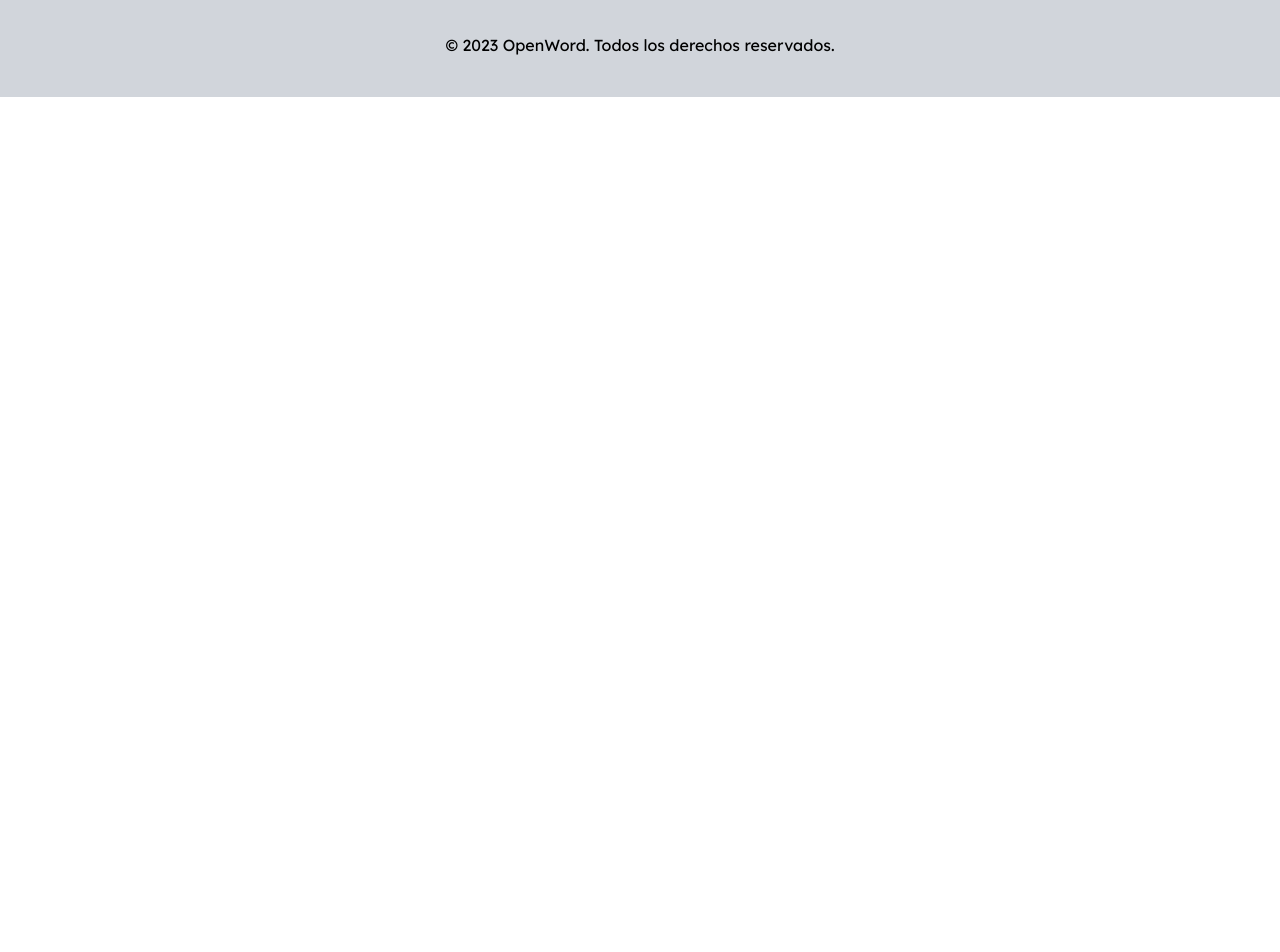
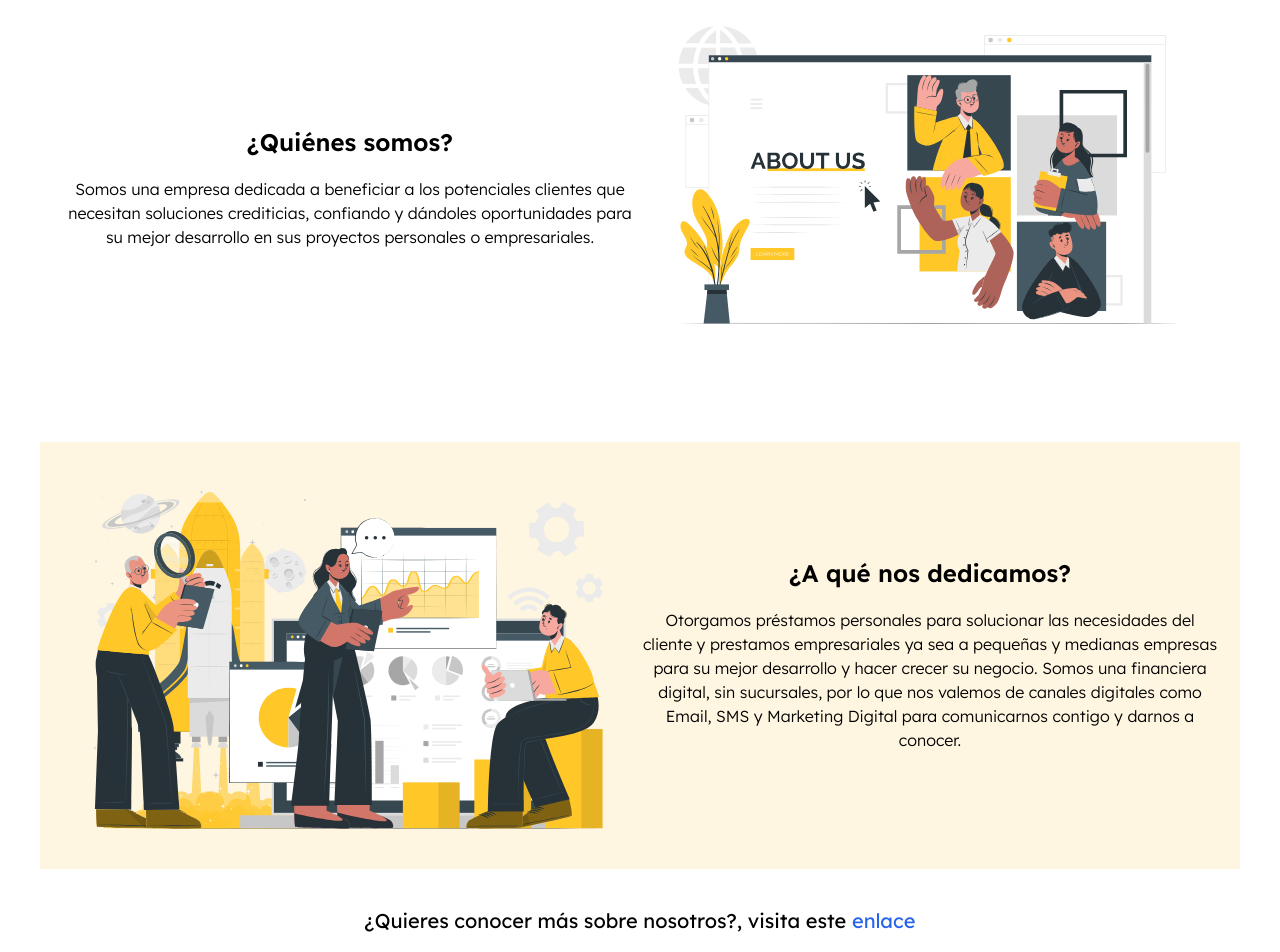
Before and after one commit to miguelhenaoa/next-js-challenge, a Next.js app: page / in a window 1280 px wide. Shown: the part 1740-2692 px from the top of the page. Before the commit the page ends 1837 px from the top, so only its background shows below. Built offline with nearby package versions, Linux system fonts and the light colour scheme.

Commit message:
feat: add new section to Home page

```diff
--- a/app/page.tsx
+++ b/app/page.tsx
@@ -1,6 +1,7 @@
 "use client"
 import { useRouter } from "next/navigation";
 import Image from "next/image";
+import Link from 'next/link';
 import Card from "../components/card";
 
 const text = "¡Obtén el impulso financiero que necesitas hoy mismo con nuestros préstamos rápidos y confiables!";
@@ -10,7 +11,7 @@ export default function Home() {
   const router = useRouter();
 
   return (
-    <section className="">
+    <section>
       <section className="px-5 bg-[#fef6e1] grid grid-cols-1 py-10 lg:grid-cols-2 sm:px-10 lg:px-64">
         <div className="col-span-1 grid gap-y-5">
           <div>
@@ -70,6 +71,50 @@ export default function Home() {
           />
         </div>
       </section>
+      <section className='grid p-10 text-center gap-y-10'>
+        <h2 className='text-3xl font-medium'>Conócenos, <span className='text-blue-600'>¡Somos OpenWord!</span></h2>
+        <section className='grid grid-cols-1 p-5 md:grid-cols-2 '>
+          <section className='col-span-1 gap-y-5 flex flex-col justify-center'>
+            <h5>¿Quiénes somos?</h5>
+            <article className="font-light">
+              <p>
+                Somos una empresa dedicada a beneficiar a los potenciales clientes que
+                necesitan soluciones crediticias, confiando y dándoles oportunidades
+                para su mejor desarrollo en sus proyectos personales o empresariales.
+              </p>
+            </article>
+          </section>
+          <Image
+            className='col-span-1 hidden sm:block'
+            src="/images/about-us.svg"
+            alt="About Us"
+            width={600}
+            height={600}
+          />
+        </section>
+        <section className='grid grid-cols-1 bg-[#fef6e1] p-5 md:grid-cols-2'>
+          <Image
+            className='col-span-1 hidden sm:block'
+            src="/images/our-business.svg"
+            alt="About Us"
+            width={600}
+            height={600}
+          />
+          <section className='col-span-1 gap-y-5 flex flex-col justify-center'>
+            <h5>¿A qué nos dedicamos?</h5>
+            <article className="font-light">
+              <p>
+                Otorgamos préstamos personales para solucionar las necesidades del cliente
+                y prestamos empresariales ya sea a pequeñas y medianas empresas para su
+                mejor desarrollo y hacer crecer su negocio. Somos una financiera digital,
+                sin sucursales, por lo que nos valemos de canales digitales como Email,
+                SMS y Marketing Digital para comunicarnos contigo y darnos a conocer.
+              </p>
+            </article>
+          </section>
+        </section>
+        <h6 className='font-normal'>¿Quieres conocer más sobre nosotros?, visita este <Link className='text-blue-600' href={'/about'}>enlace</Link></h6>
+      </section>
     </section>
   );
 }
```
